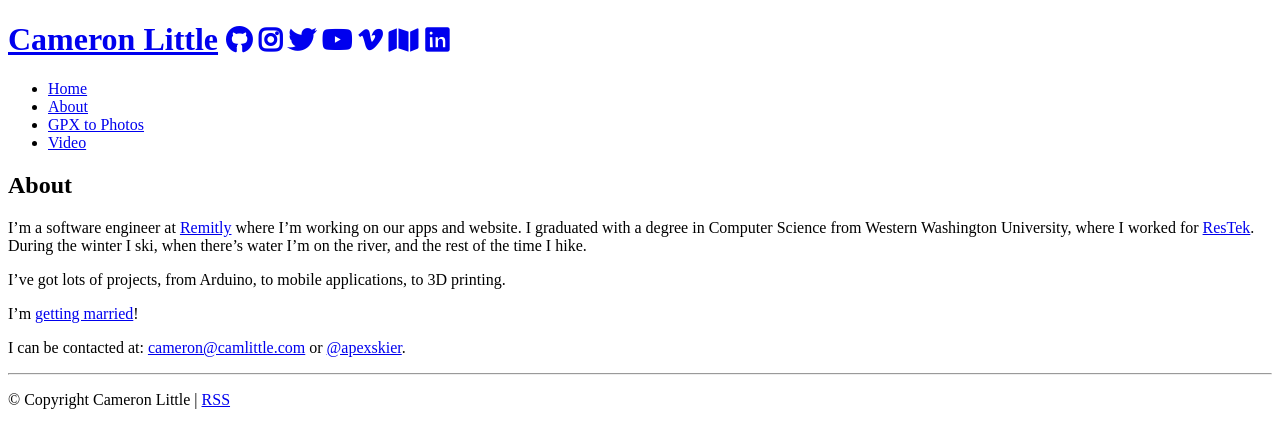
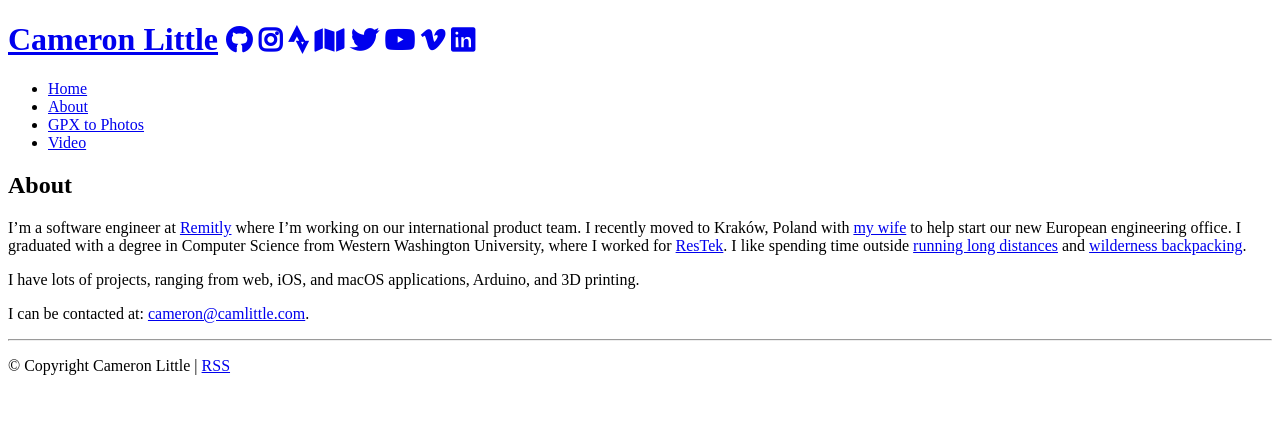
Before and after one commit to apexskier/camlittle.com, a Jekyll site: the page built from jekyll/about.md, in a window 1280 px wide. Shown: the top 448 px of the page. Built offline with Jekyll 4.4.1, drawn with Linux system fonts in a browser that asks for light colours; nearby versions of some CDN libraries.

Commit message:
update about, add strava

```diff
--- a/jekyll/_includes/header.html
+++ b/jekyll/_includes/header.html
@@ -4,10 +4,11 @@
         <small>
             <a href="https://github.com/apexskier"><i title="GitHub" class="fab fa-github"></i></a>
             <a href="https://instagram.com/apexskier"><i title="Instagram" class="fab fa-instagram"></i></a>
+            <a href="https://www.strava.com/athletes/14856714"><i title="Strava" class="fab fa-strava"></i></a>
+            <a href="https://www.gaiagps.com/profile/13832/Cameron/"><i title="Gaia GPS" class="fas fa-map"></i></a>
             <a href="https://twitter.com/apexskier"><i title="Twitter" class="fab fa-twitter"></i></a>
             <a href="https://www.youtube.com/camapexskier"><i title="YouTube" class="fab fa-youtube"></i></a>
             <a href="https://vimeo.com/apexskier"><i title="Vimeo" class="fab fa-vimeo-v"></i></a>
-            <a href="https://www.gaiagps.com/profile/13832/Cameron/"><i title="Gaia GPS" class="fas fa-map"></i></a>
             <a href="https://www.linkedin.com/in/camlittle"><i title="LinkedIn" class="fab fa-linkedin"></i></a>
         </small>
     </h1>
--- a/jekyll/about.md
+++ b/jekyll/about.md
@@ -5,15 +5,15 @@ permalink: /about/
 ---
 
 I’m a software engineer at [Remitly](https://grnh.se/3c4028751) where I’m
-working on our apps and website. I graduated with a degree in Computer Science
-from Western Washington University, where I worked for
-[ResTek](http://restek.wwu.edu/about/jobs/). During the winter I ski, when
-there’s water I’m on the river, and the rest of the time I hike.
+working on our international product team. I recently moved to Kraków, Poland
+with [my wife](https://cameronandaisha.love) to help start our new European
+engineering office. I graduated with a degree in Computer Science from Western
+Washington University, where I worked for
+[ResTek](https://www.restek.wwu.edu/about/jobs/). I like spending time outside
+[running long distances](https://www.strava.com/athletes/14856714) and
+[wilderness backpacking](https://www.gaiagps.com/profile/13832/Cameron/).
 
-I’ve got lots of projects, from Arduino, to mobile applications, to 3D
-printing.
+I have lots of projects, ranging from web, iOS, and macOS applications,
+Arduino, and 3D printing.
 
-I'm [getting married](http://cameronandaisha.love)!
-
-I can be contacted at: <cameron@camlittle.com> or
-[@apexskier](http://twitter.com/apexskier).
+I can be contacted at: <cameron@camlittle.com>.
```
